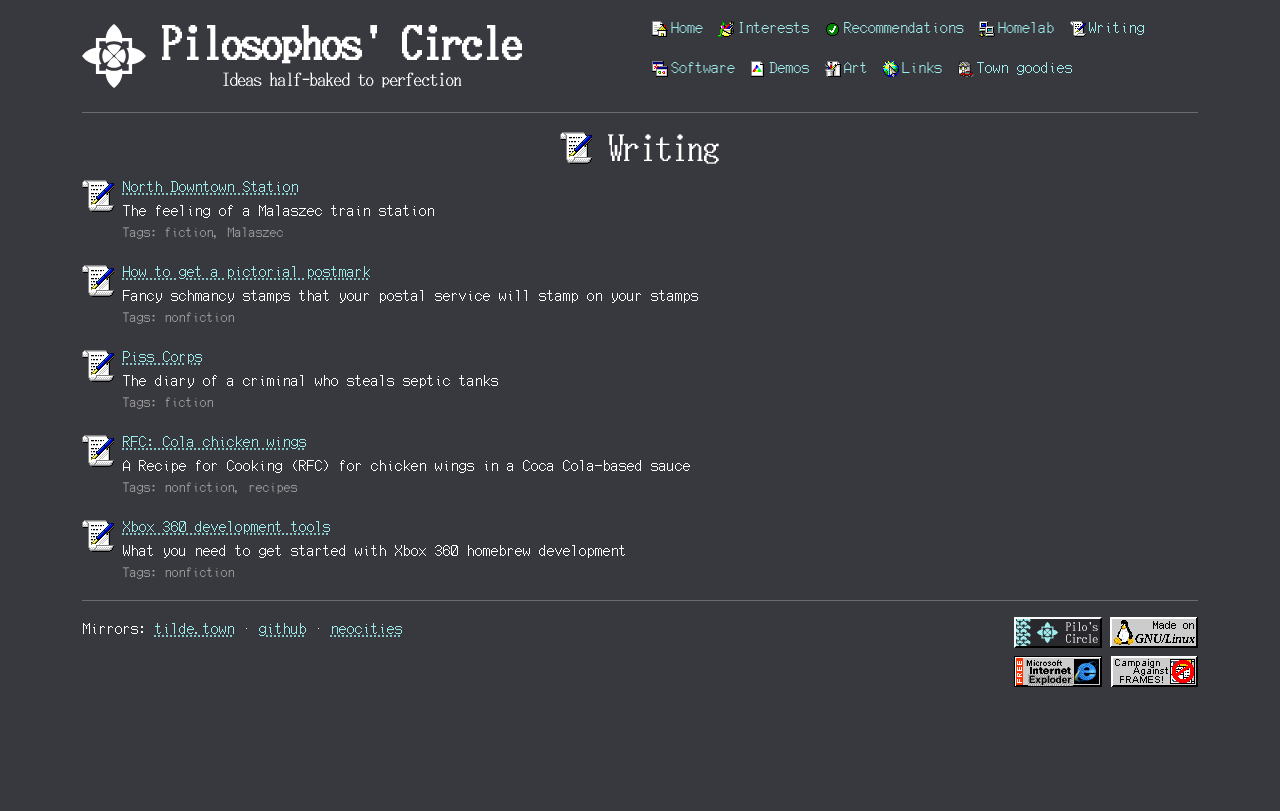
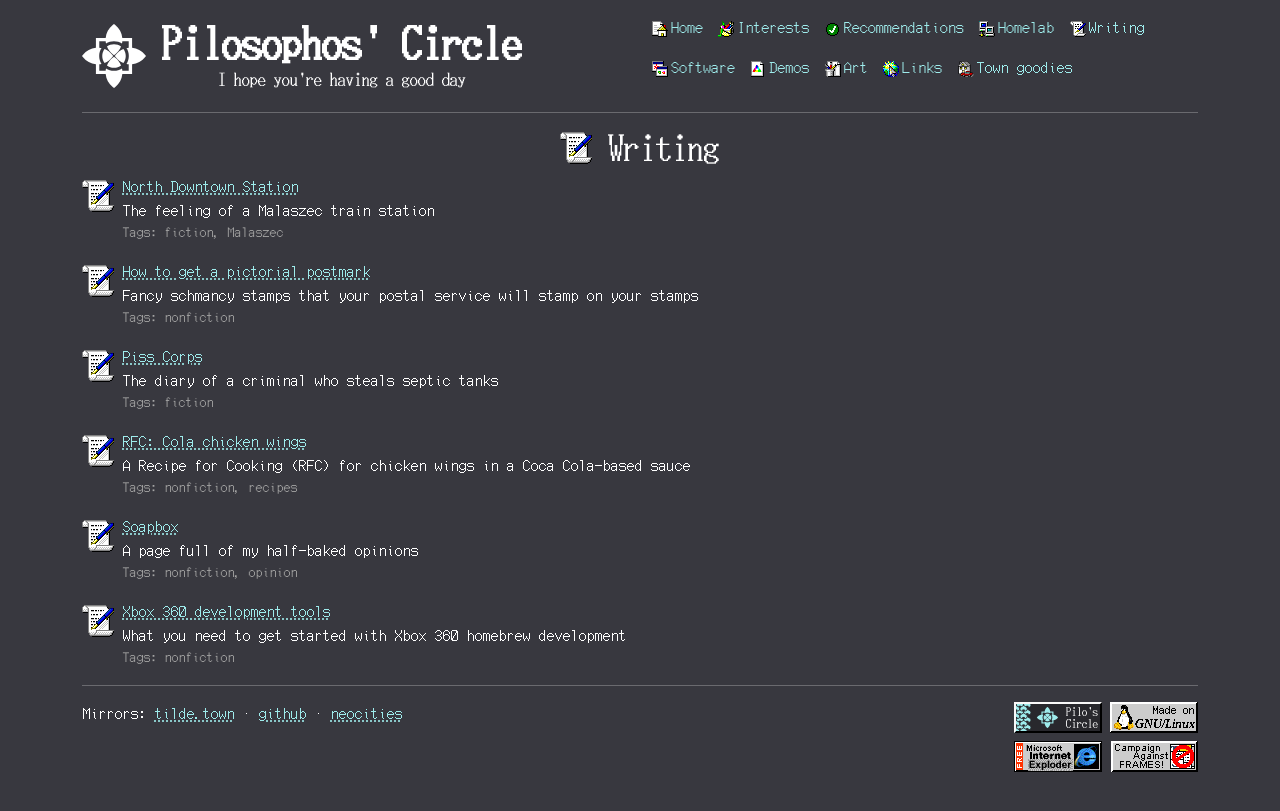
Before and after one commit to pilosophos/pilosophos-site-v1, a Jekyll site: the page built from writing.html, in a window 1280 px wide. Shown: the top 811 px of the page. Built offline with Jekyll 4.4.1, drawn with Linux system fonts in a browser that asks for light colours.

Commit message:
add soapbox

```diff
--- a/_includes/header.html
+++ b/_includes/header.html
@@ -4,7 +4,7 @@
       <img src="{{ '/assets/images/malaszec-logo-inverted.svg' | relative_url }}">
       <div class="logo-text">
         <h1>Pilosophos' Circle</h1>
-        <span class="tagline">Ideas half-baked to perfection</span>
+        <span class="tagline">I hope you're having a good day</span>
       </div>
     </div>
     <nav class="col-lg header-style-nav">
```
Also changed, not shown: _writing/soapbox.md (added, +31 -0 lines).
